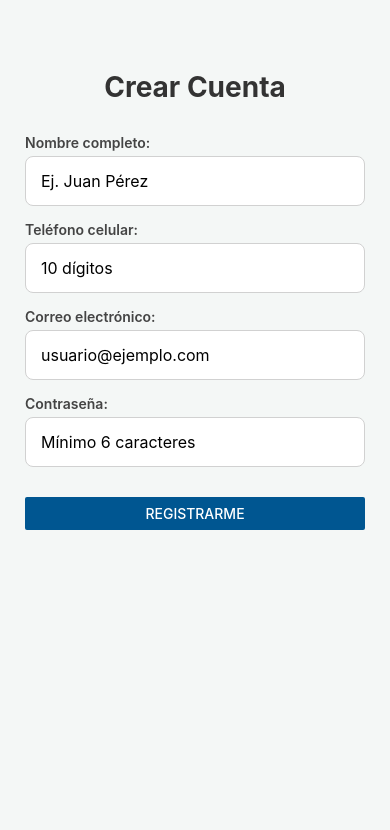
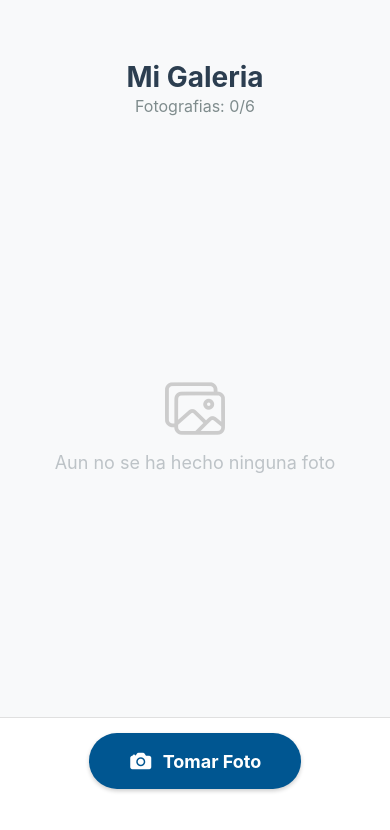
Before and after one commit to ogutierrezyepez25-cell/AplicacionMobil, a React Native app: screen / in a window 390 px wide. Shown: the top 830 px of the page. Built offline with nearby package versions, Linux system fonts and the light colour scheme.

Commit message:
Entrega practica 6: Galeria de fotos

```diff
--- a/App.js
+++ b/App.js
@@ -1,183 +1,422 @@
-import { useState } from 'react';
-import { StyleSheet, Text, View, TextInput, Button, Alert } from 'react-native';
+import { useState } from "react";
+import {
+  StyleSheet,
+  Text,
+  View,
+  FlatList,
+  Image,
+  TouchableOpacity,
+  Alert,
+  Modal,
+} from "react-native";
+
+import * as ImagePicker from "expo-image-picker";
+import { Ionicons } from "@expo/vector-icons";
 
 export default function App() {
-  // 1. ESTADO DE NAVEGACIÓN: Controla qué pantalla está viendo el usuario
-  const [pantallaActual, setPantallaActual] = useState('registro');
+  const [galeria, setGaleria] = useState([]);
+  const [seleccionadas, setSeleccionadas] = useState([]);
+  const [fotoExpandida, setFotoExpandida] = useState(null);
 
-  // 2. ESTADOS DEL FORMULARIO: Memoria para cada campo de texto
-  const [nombre, setNombre] = useState('');
-  const [correo, setCorreo] = useState('');
-  const [telefono, setTelefono] = useState('');
-  const [password, setPassword] = useState('');
-
-  // 3. FUNCIÓN DE VALIDACIÓN Y REGISTRO
-  const validarYRegistrar = () => {
-    // A) Validar campos vacíos
-    if (!nombre.trim() || !correo.trim() || !telefono.trim() || !password.trim()) {
-      Alert.alert('Error', 'Todos los campos son obligatorios.');
+  const tomarFoto = async () => {
+    if (galeria.length >= 6) {
+      Alert.alert(
+        "Galeria llena",
+        "Solo puedes tomar un maximo de 6 fotos"
+      );
       return;
     }
 
-    // B) Validar que el teléfono tenga EXACTAMENTE 10 dígitos
-    // Como maxLength={10} ya evita que sean más, aquí evitamos que sean menos.
-    if (telefono.length !== 10) {
-      Alert.alert('Error', 'El número de teléfono debe tener exactamente 10 dígitos.');
+    const permisos = await ImagePicker.requestCameraPermissionsAsync();
+
+    if (permisos.status != "granted") {
+      Alert.alert(
+        "Permiso Denegado",
+        "Necesitamos acceso a la camara."
+      );
       return;
     }
 
-    // C) Validar formato de correo (debe tener un @ y un punto)
-    if (!correo.includes('@') || !correo.includes('.')) {
-      Alert.alert('Error', 'Ingresa un correo electrónico válido.');
-      return;
+    const resultado = await ImagePicker.launchCameraAsync({
+      allowsEditing: true,
+      aspect: [1, 1],
+      quality: 0.5,
+    });
+
+    if (!resultado.canceled) {
+      const nuevaFoto = {
+        id: Date.now().toString(),
+        uri: resultado.assets[0].uri,
+      };
+
+      setGaleria([...galeria, nuevaFoto]);
     }
+  };
 
-    // D) Validar longitud de contraseña
-    if (password.length < 6) {
-      Alert.alert('Error', 'La contraseña debe tener al menos 6 caracteres.');
-      return;
+  const alternarSeleccion = (idFoto) => {
+    if (seleccionadas.includes(idFoto)) {
+      setSeleccionadas(
+        seleccionadas.filter((id) => id != idFoto)
+      );
+    } else {
+      setSeleccionadas([...seleccionadas, idFoto]);
     }
+  };
 
-    // Si pasa todas las pruebas, lanzamos la alerta de Éxito
+  const seleccionarTodas = () => {
+    if (seleccionadas.length == galeria.length) {
+      setSeleccionadas([]);
+    } else {
+      const todosLosIds = galeria.map((foto) => foto.id);
+      setSeleccionadas(todosLosIds);
+    }
+  };
+
+  const borrarSeleccionadas = () => {
     Alert.alert(
-      '¡Registro Exitoso!',
-      `Hola ${nombre}, tu cuenta ha sido creada.`,
+      "Confirmar Borrado",
+      'Eliminar ${seleccionadas.length} foto(s)',
       [
         {
-          text: 'Continuar',
-          // Al presionar el botón de la alerta, cambiamos de pantalla
-          onPress: () => setPantallaActual('bienvenida')
-        }
+          text: "Cancelar",
+          style: "cancel",
+        },
+        {
+          text: "Eliminar",
+          style: "destructive",
+          onPress: () => {
+            const galeriaFiltrada = galeria.filter(
+              (foto) => !seleccionadas.includes(foto.id)
+            );
+
+            setGaleria(galeriaFiltrada);
+            setSeleccionadas([]);
+          },
+        },
       ]
     );
   };
 
-  // 4. FUNCIÓN PARA REINICIAR LA APP
-  const iniciarNuevoRegistro = () => {
-    setNombre('');
-    setCorreo('');
-    setTelefono('');
-    setPassword('');
-    setPantallaActual('registro'); // Nos regresa a la pantalla inicial
-  };
+  return (
+    <View style={styles.contenedor}>
+      <View style={styles.encabezado}>
+        <Text style={styles.titulo}>Mi Galeria</Text>
 
-  // ==========================================================
-  // PANTALLA 2: BIENVENIDA (Se muestra si el estado cambia)
-  // ==========================================================
-  if (pantallaActual === 'bienvenida') {
-    return (
-      <View style={styles.contenedorCentrado}>
-        <Text style={styles.tituloPrincipal}>¡Bienvenido, {nombre}!</Text>
-        <Text style={styles.subtitulo}>Tu registro se completó correctamente.</Text>
+        <Text style={styles.contadorTexto}>
+          Fotografias: {galeria.length}/6
+        </Text>
+      </View>
 
-        <View style={styles.botonEspaciado}>
-          <Button title="Nuevo Registro" onPress={iniciarNuevoRegistro} color="#28a745" />
+      {galeria.length == 0 ? (
+        <View style={styles.estadoVacio}>
+          <Ionicons
+            name="images-outline"
+            size={60}
+            color="#ccc"
+          />
+
+          <Text style={styles.textoVacio}>
+            Aun no se ha hecho ninguna foto
+          </Text>
+        </View>
+      ) : (
+        <FlatList
+          data={galeria}
+          keyExtractor={(item) => item.id}
+          numColumns={2}
+          style={styles.lista}
+          renderItem={({ item }) => {
+            const estaSeleccionada = seleccionadas.includes(item.id);
+
+            return (
+              <TouchableOpacity
+                style={styles.contenedorFoto}
+                onPress={() => setFotoExpandida(item.uri)}
+                onLongPress={() => alternarSeleccion(item.id)}
+              >
+                <Image
+                  source={{ uri: item.uri }}
+                  style={[
+                    styles.imagen,
+                    estaSeleccionada &&
+                      styles.imagenSeleccionada,
+                  ]}
+                />
+
+                {estaSeleccionada && (
+                  <View style={styles.checkOverlay}>
+                    <Ionicons
+                      name="checkmark-circle"
+                      size={24}
+                      color="#e74c3c"
+                    />
+                  </View>
+                )}
+              </TouchableOpacity>
+            );
+          }}
+        />
+      )}
+
+      <View style={styles.contenedorControlesAbajo}>
+        <TouchableOpacity
+          style={[
+            styles.botonPrincipal,
+            galeria.length >= 6 &&
+              styles.botonPrincipalDeshabilitado,
+          ]}
+          onPress={tomarFoto}
+          disabled={galeria.length >= 6}
+        >
+          <Ionicons
+            name="camera"
+            size={24}
+            color="white"
+          />
+
+          <Text style={styles.textoBotonPrincipal}>
+            Tomar Foto
+          </Text>
+        </TouchableOpacity>
+
+        <View style={styles.filaSecundaria}>
+          <View style={styles.mitadFila}>
+            {seleccionadas.length > 0 && (
+              <TouchableOpacity
+                style={styles.botonIconoTexto}
+                onPress={borrarSeleccionadas}
+              >
+                <Ionicons
+                  name="trash"
+                  size={20}
+                  color="#e74c3c"
+                />
+
+                <Text
+                  style={[
+                    styles.textoBotonSecundario,
+                    { color: "#e74c3c" },
+                  ]}
+                >
+                  Eliminar ({seleccionadas.length})
+                </Text>
+              </TouchableOpacity>
+            )}
+          </View>
+
+          <View
+            style={[
+              styles.mitadFila,
+              { alignItems: "flex-end" },
+            ]}
+          >
+            {galeria.length > 0 && (
+              <TouchableOpacity
+                style={styles.botonIconoTexto}
+                onPress={seleccionarTodas}
+              >
+                <Ionicons
+                  name={
+                    seleccionadas.length === galeria.length
+                      ? "close-circle-outline"
+                      : "checkmark-done-circle-outline"
+                  }
+                  size={20}
+                  color={
+                    seleccionadas.length === galeria.length
+                      ? "#7f8c8d"
+                      : "#005691"
+                  }
+                />
+
+                <Text
+                  style={[
+                    styles.textoBotonSecundario,
+                    {
+                      color:
+                        seleccionadas.length === galeria.length
+                          ? "#7f8c8d"
+                          : "#005691",
+                    },
+                  ]}
+                >
+                  {seleccionadas.length === galeria.length
+                    ? "Desmarcar"
+                    : "Seleccionar todo"}
+                </Text>
+              </TouchableOpacity>
+            )}
+          </View>
         </View>
       </View>
-    );
-  }
 
-  // ==========================================================
-  // PANTALLA 1: FORMULARIO DE REGISTRO (Pantalla por defecto)
-  // ==========================================================
-  return (
-    <View style={styles.contenedor}>
-      <Text style={styles.tituloPrincipal}>Crear Cuenta</Text>
+      <Modal
+        visible={fotoExpandida != null}
+        transparent={true}
+        animationType="fade"
+      >
+        <View style={styles.fondoModal}>
+          <TouchableOpacity
+            style={styles.botonCerrarModal}
+            onPress={() => setFotoExpandida(null)}
+          >
+            <Ionicons
+              name="close-circle"
+              size={40}
+              color="white"
+            />
+          </TouchableOpacity>
 
-      {/* Campo: Nombre */}
-      <Text style={styles.etiqueta}>Nombre completo:</Text>
-      <TextInput
-        style={styles.input}
-        placeholder="Ej. Juan Pérez"
-        value={nombre}
-        onChangeText={setNombre}
-      />
-
-      {/* Campo: Teléfono (Abre el teclado numérico del celular) */}
-      <Text style={styles.etiqueta}>Teléfono celular:</Text>
-      <TextInput
-        style={styles.input}
-        placeholder="10 dígitos"
-        value={telefono}
-        onChangeText={setTelefono}
-        keyboardType="phone-pad"
-        maxLength={10}
-      />
-
-      {/* Campo: Correo (Abre el teclado optimizado para emails) */}
-      <Text style={styles.etiqueta}>Correo electrónico:</Text>
-      <TextInput
-        style={styles.input}
-        placeholder="usuario@ejemplo.com"
-        value={correo}
-        onChangeText={setCorreo}
-        keyboardType="email-address"
-        autoCapitalize="none" // Evita que la primera letra sea mayúscula
-      />
-
-      {/* Campo: Contraseña (Oculta los caracteres) */}
-      <Text style={styles.etiqueta}>Contraseña:</Text>
-      <TextInput
-        style={styles.input}
-        placeholder="Mínimo 6 caracteres"
-        value={password}
-        onChangeText={setPassword}
-        secureTextEntry={true} // Cambia las letras por puntitos
-      />
-
-      {/* Botón de envío */}
-      <View style={styles.botonEspaciado}>
-        <Button title="Registrarme" onPress={validarYRegistrar} color="#005691" />
-      </View>
+          <Image
+            source={{ uri: fotoExpandida }}
+            style={styles.imagenCompleta}
+            resizeMode="contain"
+          />
+        </View>
+      </Modal>
     </View>
   );
 }
 
-// 5. ESTILOS BONITOS Y LIMPIOS
 const styles = StyleSheet.create({
   contenedor: {
     flex: 1,
-    backgroundColor: '#f4f7f6', // Un fondo ligeramente gris/azulado para darle toque moderno
-    paddingTop: 70,
-    paddingHorizontal: 25,
+    backgroundColor: "#f8f9fa",
+    paddingTop: 60,
   },
-  contenedorCentrado: {
+
+  encabezado: {
+    alignItems: "center",
+    marginBottom: 15,
+  },
+
+  titulo: {
+    fontSize: 28,
+    fontWeight: "bold",
+    color: "#2c3e50",
+  },
+
+  contadorTexto: {
+    fontSize: 16,
+    color: "#7f8c8d",
+    marginTop: 2,
+  },
+
+  lista: {
+    paddingHorizontal: 15,
+  },
+
+  estadoVacio: {
     flex: 1,
-    backgroundColor: '#ffffff',
-    justifyContent: 'center',
-    alignItems: 'center',
-    padding: 30,
+    justifyContent: "center",
+    alignItems: "center",
   },
-  tituloPrincipal: {
-    fontSize: 28,
-    fontWeight: 'bold',
-    color: '#333333',
-    marginBottom: 30,
-    textAlign: 'center',
+
+  textoVacio: {
+    fontSize: 18,
+    color: "#bdc3c7",
+    marginTop: 10,
   },
-  subtitulo: {
-    fontSize: 16,
-    color: '#666666',
-    textAlign: 'center',
-    marginBottom: 20,
+
+  contenedorFoto: {
+    flex: 1,
+    margin: 5,
+    position: "relative",
   },
-  etiqueta: {
-    fontSize: 14,
-    fontWeight: '600',
-    color: '#444444',
-    marginBottom: 5,
+
+  imagen: {
+    width: "100%",
+    height: 180,
+    borderRadius: 12,
   },
-  input: {
-    backgroundColor: '#ffffff',
-    borderWidth: 1,
-    borderColor: '#d1d1d1',
-    borderRadius: 8,
-    paddingHorizontal: 15,
-    height: 50,
-    marginBottom: 15,
-    fontSize: 16,
+
+  imagenSeleccionada: {
+    borderWidth: 4,
+    borderColor: "#e74c3c",
+    opacity: 0.7,
   },
-  botonEspaciado: {
-    marginTop: 15,
-  }
+
+  checkOverlay: {
+    position: "absolute",
+    top: 10,
+    right: 10,
+    backgroundColor: "white",
+    borderRadius: 12,
+  },
+
+  contenedorControlesAbajo: {
+    paddingTop: 15,
+    paddingBottom: 35,
+    paddingHorizontal: 20,
+    backgroundColor: "#ffffff",
+    borderTopWidth: 1,
+    borderColor: "#e0e0e0",
+    alignItems: "center",
+  },
+
+  botonPrincipal: {
+    flexDirection: "row",
+    backgroundColor: "#005691",
+    paddingVertical: 15,
+    paddingHorizontal: 40,
+    borderRadius: 30,
+    alignItems: "center",
+    elevation: 4,
+    shadowColor: "#000",
+    shadowOffset: { width: 0, height: 2 },
+    shadowOpacity: 0.2,
+    shadowRadius: 4,
+  },
+
+  botonPrincipalDeshabilitado: {
+    backgroundColor: "#bdc3c7",
+  },
+
+  textoBotonPrincipal: {
+    color: "white",
+    fontSize: 18,
+    fontWeight: "bold",
+    marginLeft: 10,
+  },
+
+  filaSecundaria: {
+    flexDirection: "row",
+    justifyContent: "space-between",
+    width: "100%",
+    marginTop: 20,
+  },
+
+  mitadFila: {
+    flex: 1,
+  },
+
+  botonIconoTexto: {
+    flexDirection: "row",
+    alignItems: "center",
+  },
+
+  textoBotonSecundario: {
+    fontSize: 15,
+    fontWeight: "bold",
+    marginLeft: 6,
+  },
+
+  fondoModal: {
+    flex: 1,
+    backgroundColor: "rgba(0, 0, 0, 0.9)",
+    justifyContent: "center",
+    alignItems: "center",
+  },
+
+  botonCerrarModal: {
+    position: "absolute",
+    top: 50,
+    right: 20,
+    zIndex: 10,
+  },
+
+  imagenCompleta: {
+    width: "100%",
+    height: "80%",
+  },
 });
--- a/package.json
+++ b/package.json
@@ -9,7 +9,8 @@
     "web": "expo start --web"
   },
   "dependencies": {
-    "expo": "~54.0.35",
+    "expo": "54.0.37",
+    "expo-image-picker": "~17.0.11",
     "expo-status-bar": "~3.0.9",
     "react": "19.1.0",
     "react-native": "0.81.5"
```
Also changed, not shown: evidencias fotos1.jpeg (added), 1 other file (tests, documents, lock files or other folders).
